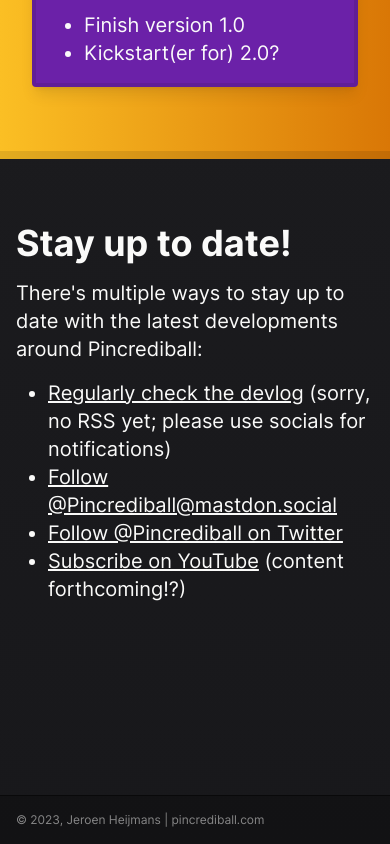
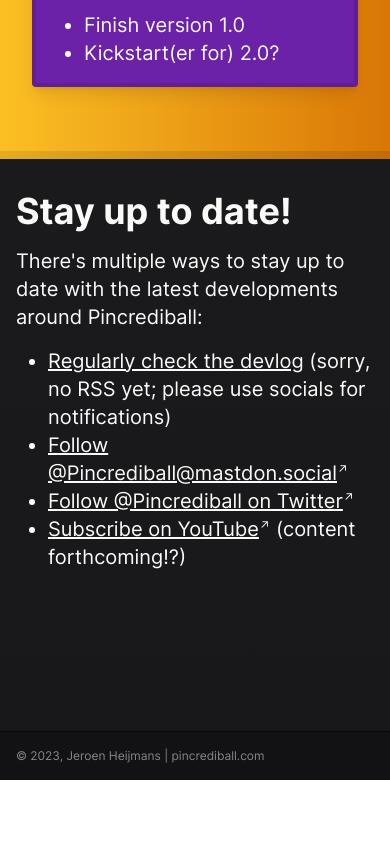
Before and after one commit to pincrediball/pincrediball.com, a SvelteKit app: page / in a window 390 px wide. Shown: the part 2947-3791 px from the top of the page. After the commit the page ends 3727 px from the top, so only its background shows below. Built offline with nearby package versions, Linux system fonts and the light colour scheme.

Commit message:
Set up basic contact page

```diff
--- /dev/null
+++ b/src/lib/components/StayUpToDate.svelte
@@ -0,0 +1,25 @@
+<script>
+  import A from './A.svelte';
+</script>
+
+<div class="max-w-full mx-auto px-4 py-8 sm:py-16 w-[1200px]">
+  <h2 class="font-bold text-4xl sm:text-6xl">Stay up to date!</h2>
+  <p class="mt-4 text-xl">
+    There's multiple ways to stay up to date with the latest developments around Pincrediball:
+  </p>
+  <ul class="list-disc mt-4 text-xl">
+    <li class="ml-8">
+      <a href="/devlog" class="underline hover:text-orange-500">Regularly check the devlog</a> (sorry,
+      no RSS yet; please use socials for notifications)
+    </li>
+    <li class="ml-8">
+      <A href="https://mastodon.social/@pincrediball">Follow @Pincrediball@mastdon.social</A>
+    </li>
+    <li class="ml-8">
+      <A href="https://twitter.com/pincrediball">Follow @Pincrediball on Twitter</A>
+    </li>
+    <li class="ml-8">
+      <A href="https://www.youtube.com/@pincrediball">Subscribe on YouTube</A> (content forthcoming!?)
+    </li>
+  </ul>
+</div>
--- a/src/routes/+page.svelte
+++ b/src/routes/+page.svelte
@@ -1,3 +1,7 @@
+<script>
+  import StayUpToDate from '$lib/components/StayUpToDate.svelte';
+</script>
+
 <div
   class="bg-[url('/img/matrix-dot-off.png')] bg-repeat bg-[length:8px_8px] min-h-[16rem] md:min-h-[36rem] flex flex-col border-b-zinc-900 border-b-2"
 >
@@ -115,39 +119,6 @@
   </div>
 </div>
 
-<div class="max-w-full mx-auto mb-32 px-4 py-16 w-[1200px]">
-  <h2 class="font-bold text-4xl sm:text-6xl">Stay up to date!</h2>
-  <p class="mt-4 text-xl">
-    There's multiple ways to stay up to date with the latest developments around Pincrediball:
-  </p>
-  <ul class="list-disc mt-4 text-xl">
-    <li class="ml-8">
-      <a href="/devlog" class="underline hover:text-orange-500">Regularly check the devlog</a> (sorry,
-      no RSS yet; please use socials for notifications)
-    </li>
-    <li class="ml-8">
-      <a
-        href="https://mastodon.social/@pincrediball"
-        target="_blank"
-        rel="noreferrer"
-        class="underline hover:text-orange-500">Follow @Pincrediball@mastdon.social</a
-      >
-    </li>
-    <li class="ml-8">
-      <a
-        href="https://twitter.com/pincrediball"
-        target="_blank"
-        rel="noreferrer"
-        class="underline hover:text-orange-500">Follow @Pincrediball on Twitter</a
-      >
-    </li>
-    <li class="ml-8">
-      <a
-        href="https://www.youtube.com/@pincrediball"
-        target="_blank"
-        rel="noreferrer"
-        class="underline hover:text-orange-500">Subscribe on YouTube</a
-      > (content forthcoming!?)
-    </li>
-  </ul>
-</div>
+<StayUpToDate />
+
+<div class="mb-32" />
--- a/src/routes/contact/+page.svelte
+++ b/src/routes/contact/+page.svelte
@@ -1 +1,19 @@
-<div class="max-w-page mx-auto p-4 py-8 md:pt-16">TODO: Contact page.</div>
+<script>
+  import A from '$lib/components/A.svelte';
+  import StayUpToDate from '$lib/components/StayUpToDate.svelte';
+</script>
+
+<StayUpToDate />
+
+<div class="max-w-full mx-auto mb-32 px-4 py-8 sm:py-16 w-[1200px]">
+  <h2 class="font-bold text-4xl sm:text-6xl">About the creator</h2>
+  <p class="mt-4 text-xl">
+    This game was started as a six-week sabbatical project for me: Jeroen Heijmans. You can find my
+    personal contact information, socials, and other side projects at:
+  </p>
+  <ul class="list-disc mt-4 text-xl">
+    <li class="ml-8">
+      <A href="https://jeroenheijmans.nl">https://jeroenheijmans.nl</A>
+    </li>
+  </ul>
+</div>
```
